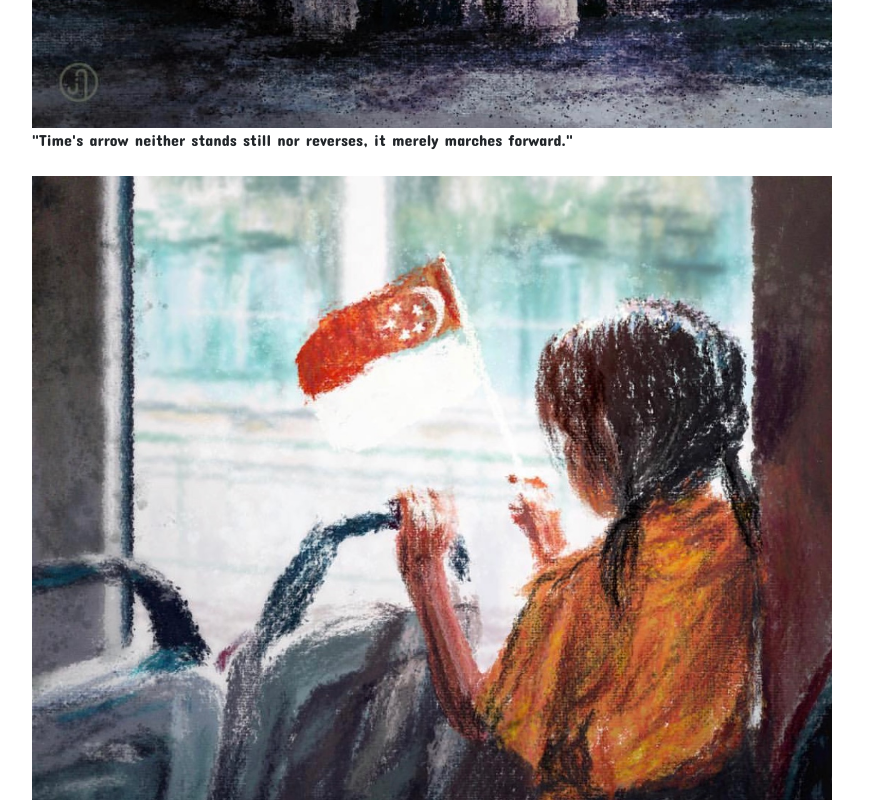
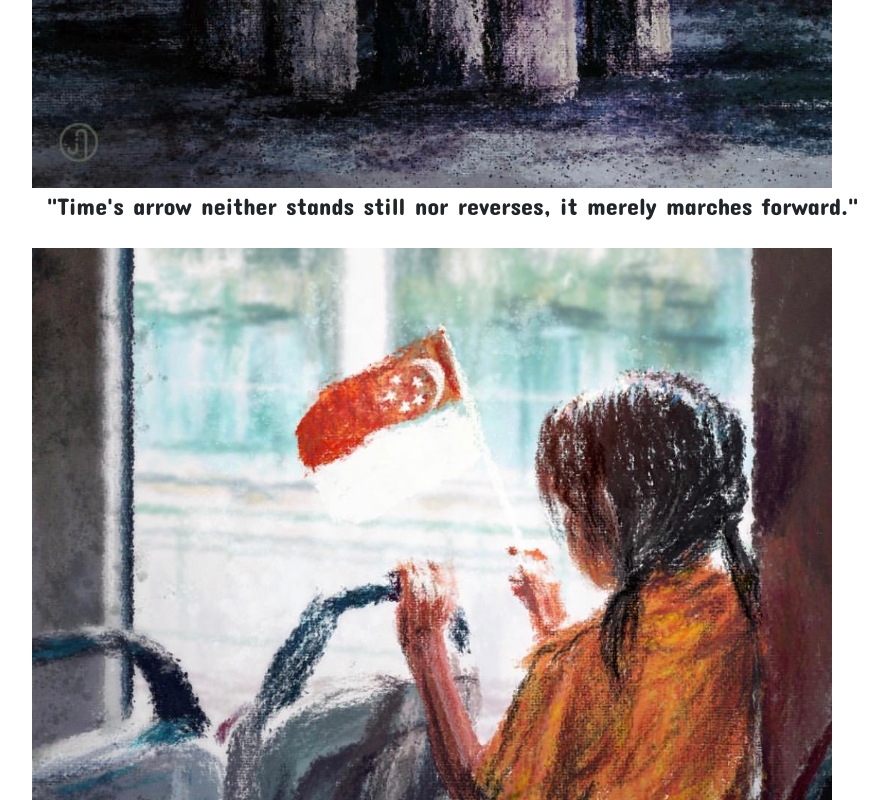
Before and after one commit to Code-Institute-Submissions/rachaelloh-Milestone-Project-1, a plain HTML site: page features.html in a window 1280 px wide. Shown: the part 1660-2460 px from the top of the page, without its empty margins (53-941 px from the left). Drawn offline with nearby package versions, Linux system fonts and the light colour scheme; a web font is replaced by a local one.

Commit message:
changed font size of captions in the features page.

```diff
--- a/features.html
+++ b/features.html
@@ -51,7 +51,7 @@
     </div>
     <div class="feature2">
       <img width="800" height="800" src="images/image29.jpg" alt="feature2"/>
-      <span class="caption d-block pb-4">"Time's arrow neither stands still nor reverses, it merely marches forward."</span>
+      <span class="caption d-block pb-4 col-sm-12">"Time's arrow neither stands still nor reverses, it merely marches forward."</span>
     </div>
     <div class="feature3">
       <img width="800" height="800" src="images/image26.jpg" alt="feature3"/>
--- a/styles/style.css
+++ b/styles/style.css
@@ -160,6 +160,7 @@ p {
 .caption {
     word-wrap: break-word;
     font-family: 'Concert One', sans-serif;
+    font-size: 150%;
 }
 /*FOR FORM SECTION*/
 
@@ -205,7 +206,6 @@ div.gallery img {
   float: left;
   width: 24.99999%;
 }
-
 
 /*FOR FOOTER*/
 
```
